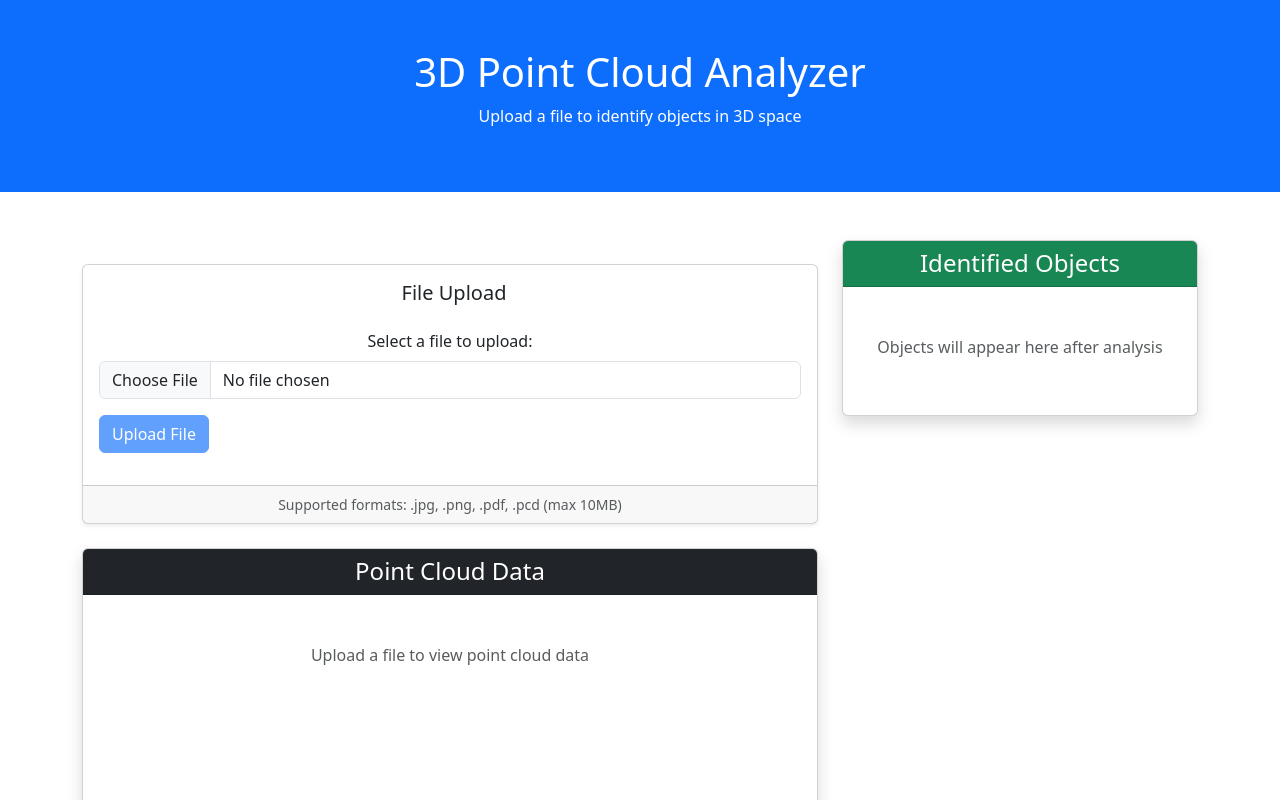
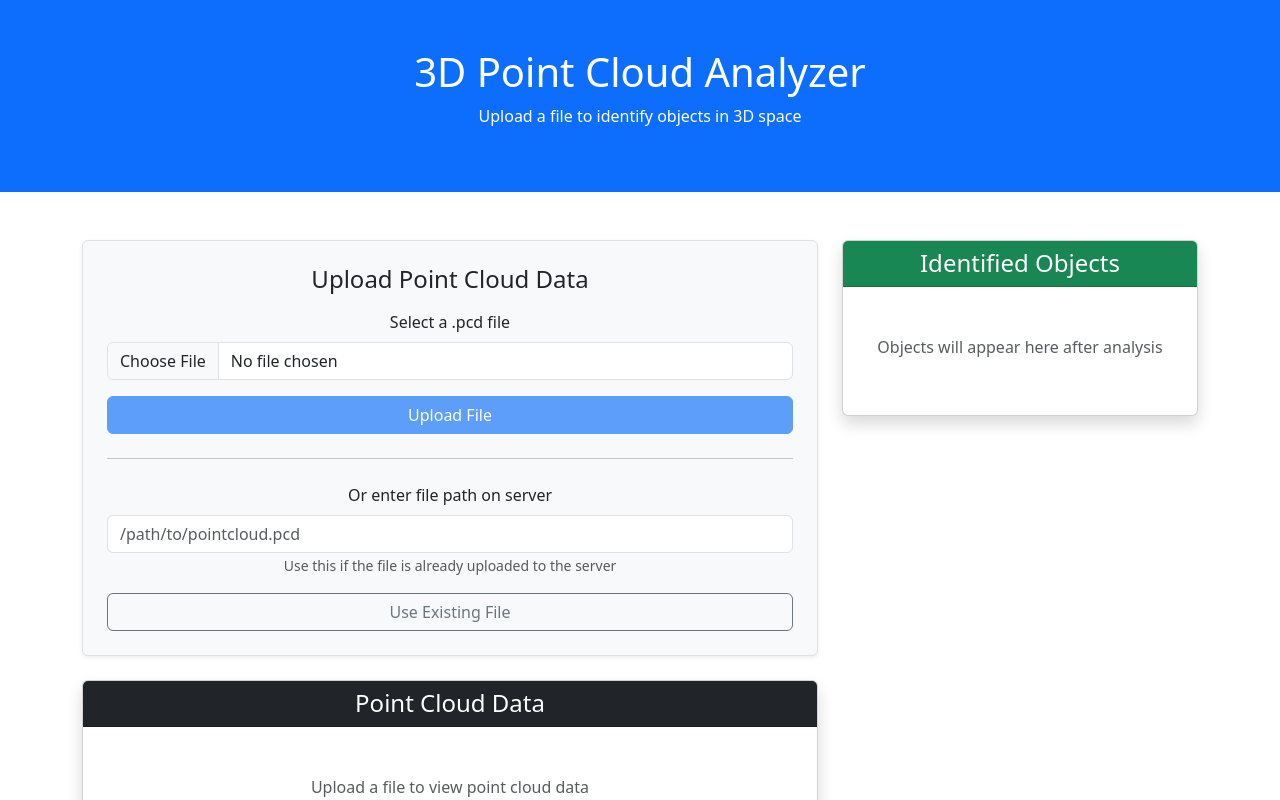
Before and after one commit to ErnieCoding/hackpsu-icds, a React (Create React App) app in the folder icds_front/: page / in a window 1280 px wide. Shown: the top 800 px of the page. Built offline with nearby package versions, Linux system fonts and the light colour scheme.

Commit message:
trying to connect backend to front

```diff
--- a/icds_front/src/App.js
+++ b/icds_front/src/App.js
@@ -9,6 +9,104 @@ function App() {
   const [identifiedObjects, setIdentifiedObjects] = useState([]);
   const [isLoading, setIsLoading] = useState(false);
   const [error, setError] = useState(null);
+  const [selectedObject, setSelectedObject] = useState(null);
+
+  // Function to send point cloud data to Django backend
+  const sendToBackend = async (filePath) => {
+    setIsLoading(true);
+
+    try {
+      const response = await fetch('/api/process-point-cloud/', {
+        method: 'POST',
+        headers: {
+          'Content-Type': 'application/json',
+        },
+        body: JSON.stringify({
+          is_cie_data: false,
+          is_pcd: true,
+          file_path: filePath
+        }),
+      });
+
+      if (!response.ok) {
+        throw new Error(`Server responded with ${response.status}`);
+      }
+
+      const data = await response.json();
+
+      if (data.status === 'success') {
+        // Process the response data
+        const processedData = processResponseData(data);
+        setPointCloudData(processedData);
+
+        // Detect objects in the point cloud
+        const objects = detectObjects(processedData.points);
+        setIdentifiedObjects(objects);
+        setSelectedObject(objects.length > 0 ? objects[0] : null);
+
+        setError(null);
+      } else {
+        throw new Error(data.message || 'Unknown error occurred');
+      }
+    } catch (err) {
+      setError(`Failed to process point cloud data: ${err.message}`);
+      console.error(err);
+    } finally {
+      setIsLoading(false);
+    }
+  };
+
+  // Process the response data from the backend
+  const processResponseData = (responseData) => {
+    const { points, colors } = responseData;
+
+    // Convert points array (which contains [x,y,z] arrays) into array of point objects
+    const pointObjects = points.map((point, index) => {
+      return {
+        x: point[0],
+        y: point[1],
+        z: point[2],
+        r: colors ? Math.floor(colors[index][0] * 255) : Math.floor(Math.random() * 255),
+        g: colors ? Math.floor(colors[index][1] * 255) : Math.floor(Math.random() * 255),
+        b: colors ? Math.floor(colors[index][2] * 255) : Math.floor(Math.random() * 255)
+      };
+    });
+
+    // Calculate bounds for the point cloud
+    const bounds = calculateBounds(points);
+
+    return {
+      points: pointObjects,
+      metadata: {
+        pointCount: points.length,
+        bounds: bounds
+      }
+    };
+  };
+
+  // Calculate bounds for the point cloud
+  const calculateBounds = (points) => {
+    if (!points || points.length === 0) {
+      return { x: { min: 0, max: 0 }, y: { min: 0, max: 0 }, z: { min: 0, max: 0 } };
+    }
+
+    const bounds = {
+      x: { min: Infinity, max: -Infinity },
+      y: { min: Infinity, max: -Infinity },
+      z: { min: Infinity, max: -Infinity }
+    };
+
+    points.forEach(point => {
+      bounds.x.min = Math.min(bounds.x.min, point[0]);
+      bounds.x.max = Math.max(bounds.x.max, point[0]);
+      bounds.y.min = Math.min(bounds.y.min, point[1]);
+      bounds.y.max = Math.max(bounds.y.max, point[1]);
+      bounds.z.min = Math.min(bounds.z.min, point[2]);
+      bounds.z.max = Math.max(bounds.z.max, point[2]);
+    });
+
+    return bounds;
+  };
 
   // Mock function to simulate object detection
   const detectObjects = (pointData) => {
@@ -53,6 +151,11 @@ function App() {
   };
 
   const handleDataReceived = (data) => {
+    // If data is a file path string, send it to the backend
+    if (typeof data === 'string') {
+      sendToBackend(data);
+    } else {
+      // For backward compatibility or local testing
       setIsLoading(true);
       try {
         const processedData = processPointCloudData(data);
@@ -61,6 +164,7 @@ function App() {
         // Detect objects in the point cloud
         const objects = detectObjects(processedData.points);
         setIdentifiedObjects(objects);
+        setSelectedObject(objects.length > 0 ? objects[0] : null);
 
         setError(null);
       } catch (err) {
@@ -69,10 +173,11 @@ function App() {
       } finally {
         setIsLoading(false);
       }
+    }
   };
 
+  // Legacy function for local processing
   const processPointCloudData = (rawData) => {
-    // Same as before...
     return {
       points: Array(100).fill(0).map((_, i) => ({
         x: Math.random() * 10,
@@ -91,6 +196,11 @@ function App() {
         }
       }
     };
+  };
+
+  // Handler for selecting an object from the list
+  const handleObjectSelect = (object) => {
+    setSelectedObject(object);
   };
 
   return (
@@ -115,6 +225,11 @@ function App() {
                   <div className="text-center py-4">
                     <div className="spinner-border text-primary" role="status"></div>
                     <p className="mt-2">Analyzing point cloud...</p>
+                  </div>
+                ) : error ? (
+                  <div className="text-center py-4 text-danger">
+                    <i className="bi bi-exclamation-triangle" style={{ fontSize: '2rem' }}></i>
+                    <p className="mt-2">{error}</p>
                   </div>
                 ) : pointCloudData ? (
                   <>
@@ -156,15 +271,23 @@ function App() {
                 ) : identifiedObjects.length > 0 ? (
                   <ListGroup variant="flush">
                     {identifiedObjects.map(obj => (
-                      <ListGroup.Item key={obj.id} className="d-flex justify-content-between align-items-start">
+                      <ListGroup.Item
+                        key={obj.id}
+                        className="d-flex justify-content-between align-items-start"
+                        action
+                        active={selectedObject && selectedObject.id === obj.id}
+                        onClick={() => handleObjectSelect(obj)}
+                      >
                         <div>
                           <h6 className="mb-1 text-capitalize">{obj.type}</h6>
-                          <small className="text-muted">
+                          <small className={selectedObject && selectedObject.id === obj.id ? "text-white" : "text-muted"}>
                             Points: {obj.pointCount} |
                             Confidence: {(obj.confidence * 100).toFixed(0)}%
                           </small>
                         </div>
-                        <Badge bg="success" pill>
+                        <Badge bg={selectedObject && selectedObject.id === obj.id ? "light" : "success"}
+                               text={selectedObject && selectedObject.id === obj.id ? "dark" : "white"}
+                               pill>
                           {obj.type === 'human' ? 'Person' : obj.type}
                         </Badge>
                       </ListGroup.Item>
@@ -190,26 +313,26 @@ function App() {
             </Card>
 
             {/* Object Details Panel (appears when objects are detected) */}
-            {identifiedObjects.length > 0 && (
+            {selectedObject && (
               <Card className="mt-3 shadow-sm">
                 <Card.Header className="bg-light">
                   <h5 className="mb-0">Object Details</h5>
                 </Card.Header>
                 <Card.Body>
                   <div className="mb-3">
-                    <h6>Selected: <span className="text-capitalize">{identifiedObjects[0].type}</span></h6>
+                    <h6>Selected: <span className="text-capitalize">{selectedObject.type}</span></h6>
                     <div className="small">
                       <div>Dimensions:</div>
                       <ul className="mb-1">
-                        <li>Width: {(identifiedObjects[0].bounds.x.max - identifiedObjects[0].bounds.x.min).toFixed(2)}m</li>
-                        <li>Depth: {(identifiedObjects[0].bounds.y.max - identifiedObjects[0].bounds.y.min).toFixed(2)}m</li>
-                        <li>Height: {(identifiedObjects[0].bounds.z.max - identifiedObjects[0].bounds.z.min).toFixed(2)}m</li>
+                        <li>Width: {(selectedObject.bounds.x.max - selectedObject.bounds.x.min).toFixed(2)}m</li>
+                        <li>Depth: {(selectedObject.bounds.y.max - selectedObject.bounds.y.min).toFixed(2)}m</li>
+                        <li>Height: {(selectedObject.bounds.z.max - selectedObject.bounds.z.min).toFixed(2)}m</li>
                       </ul>
                       <div>Position:</div>
                       <ul>
-                        <li>X: {identifiedObjects[0].bounds.x.min.toFixed(2)}-{identifiedObjects[0].bounds.x.max.toFixed(2)}</li>
-                        <li>Y: {identifiedObjects[0].bounds.y.min.toFixed(2)}-{identifiedObjects[0].bounds.y.max.toFixed(2)}</li>
-                        <li>Z: {identifiedObjects[0].bounds.z.min.toFixed(2)}-{identifiedObjects[0].bounds.z.max.toFixed(2)}</li>
+                        <li>X: {selectedObject.bounds.x.min.toFixed(2)}-{selectedObject.bounds.x.max.toFixed(2)}</li>
+                        <li>Y: {selectedObject.bounds.y.min.toFixed(2)}-{selectedObject.bounds.y.max.toFixed(2)}</li>
+                        <li>Z: {selectedObject.bounds.z.min.toFixed(2)}-{selectedObject.bounds.z.max.toFixed(2)}</li>
                       </ul>
                     </div>
                   </div>
--- a/icds_front/src/fileUploader.jsx
+++ b/icds_front/src/fileUploader.jsx
@@ -1,149 +1,119 @@
-import React, { useState } from "react";
-import axios from "axios";
-import { ProgressBar, Alert, Card, Button } from "react-bootstrap";
+import React, { useState } from 'react';
+import { Button, Form, Alert } from 'react-bootstrap';
 
-function FileUploader() {
-    const [selectedFile, setSelectedFile] = useState(null);
-    const [uploadStatus, setUploadStatus] = useState("");
-    const [uploadProgress, setUploadProgress] = useState(0);
-    const [isUploading, setIsUploading] = useState(false);
-    const [previewUrl, setPreviewUrl] = useState("");
+const FileUploader = ({ onUploadSuccess }) => {
+  const [file, setFile] = useState(null);
+  const [uploading, setUploading] = useState(false);
+  const [error, setError] = useState(null);
+  const [filePath, setFilePath] = useState('');
 
-    const handleFileChange = (event) => {
-        const file = event.target.files[0];
-        setSelectedFile(file);
-        setUploadStatus("");
-
-        // Create preview for images
-        if (file && file.type.startsWith("image/")) {
-            const reader = new FileReader();
-            reader.onload = (e) => setPreviewUrl(e.target.result);
-            reader.readAsDataURL(file);
-        } else {
-            setPreviewUrl("");
+  const handleFileChange = (e) => {
+    if (e.target.files.length > 0) {
+      setFile(e.target.files[0]);
+      setError(null);
     }
   };
 
   const handleUpload = async () => {
-        if (!selectedFile) {
-            setUploadStatus("Please select a file first");
+    if (!file) {
+      setError('Please select a file first');
       return;
     }
 
-        const formData = new FormData();
-        formData.append('file', selectedFile);
-
-        setIsUploading(true);
-        setUploadProgress(0);
+    // In a real application, you would upload the file to your server
+    // For this demo, we'll simulate the file being saved on the server
+    setUploading(true);
 
     try {
-            const response = await axios.post(
-                "your-backend-endpoint",
-                formData,
-                {
-                    headers: {
-                        "Content-Type": "multipart/form-data",
-                    },
-                    onUploadProgress: (progressEvent) => {
-                        const progress = Math.round(
-                            (progressEvent.loaded * 100) / progressEvent.total
-                        );
-                        setUploadProgress(progress);
+      // Normally here you would send the file to the server
+      // For this example, we'll simulate success and return a file path
+
+      // Mocked file upload functionality
+      await new Promise(resolve => setTimeout(resolve, 1000)); // Simulate network delay
+
+      // Generate a realistic file path that matches the server's expected format
+      const serverPath = `/uploads/${file.name}`;
+      setFilePath(serverPath);
+
+      // Signal success to the parent component by passing the file path
+      onUploadSuccess(serverPath);
+
+      setError(null);
+    } catch (err) {
+      setError(`Upload failed: ${err.message}`);
+      console.error('Upload error:', err);
+    } finally {
+      setUploading(false);
     }
-                }
-            );
+  };
 
-            setUploadStatus("success");
-            console.log("Server response: ", response.data);
-        } catch (error) {
-            setUploadStatus("error");
-            console.error("Upload error: ", error);
-        } finally {
-            setIsUploading(false);
+  // For simulating file path input (for testing with existing server files)
+  const handleFilePathChange = (e) => {
+    setFilePath(e.target.value);
+  };
+
+  const handleSubmitFilePath = (e) => {
+    e.preventDefault();
+    if (filePath.trim()) {
+      onUploadSuccess(filePath);
+    } else {
+      setError('Please enter a valid file path');
     }
   };
 
   return (
-        <Card className="shadow-sm mt-4">
-            <Card.Body>
-                <Card.Title className="mb-4">
-                    <i className="bi bi-cloud-arrow-up me-2"></i>
-                    File Upload
-                </Card.Title>
+    <div className="border rounded p-4 bg-light shadow-sm">
+      <h4 className="mb-3">Upload Point Cloud Data</h4>
 
-                <div className="mb-3">
-                    <label className="form-label">Select a file to upload:</label>
-                    <input
+      {error && <Alert variant="danger">{error}</Alert>}
+
+      <Form.Group className="mb-3">
+        <Form.Label>Select a .pcd file</Form.Label>
+        <Form.Control
           type="file"
           onChange={handleFileChange}
-                        className="form-control"
-                        disabled={isUploading}
+          accept=".pcd"
+          disabled={uploading}
         />
-                </div>
+      </Form.Group>
 
-                {previewUrl && (
-                    <div className="mb-3 text-center">
-                        <img
-                            src={previewUrl}
-                            alt="Preview"
-                            className="img-thumbnail"
-                            style={{ maxHeight: "200px" }}
-                        />
-                    </div>
-                )}
-
-                <div className="d-flex justify-content-between align-items-center mb-3">
       <Button
         variant="primary"
         onClick={handleUpload}
-                        disabled={!selectedFile || isUploading}
+        disabled={!file || uploading}
+        className="w-100"
       >
-                        {isUploading ? (
-                            <>
-                                <span className="spinner-border spinner-border-sm me-2" role="status" aria-hidden="true"></span>
-                                Uploading...
-                            </>
-                        ) : "Upload File"}
+        {uploading ? 'Uploading...' : 'Upload File'}
       </Button>
 
-                    {selectedFile && !isUploading && (
-                        <div className="text-muted">
-                            <small>
-                                {selectedFile.name} ({Math.round(selectedFile.size / 1024)} KB)
-                            </small>
+      <hr className="my-4" />
+
+      <Form onSubmit={handleSubmitFilePath}>
+        <Form.Group className="mb-3">
+          <Form.Label>Or enter file path on server</Form.Label>
+          <Form.Control
+            type="text"
+            placeholder="/path/to/pointcloud.pcd"
+            value={filePath}
+            onChange={handleFilePathChange}
+            disabled={uploading}
+          />
+          <Form.Text className="text-muted">
+            Use this if the file is already uploaded to the server
+          </Form.Text>
+        </Form.Group>
+
+        <Button
+          type="submit"
+          variant="outline-secondary"
+          disabled={uploading}
+          className="w-100"
+        >
+          Use Existing File
+        </Button>
+      </Form>
     </div>
-                    )}
-                </div>
-
-                {isUploading && (
-                    <ProgressBar
-                        now={uploadProgress}
-                        label={`${uploadProgress}%`}
-                        animated
-                        className="mb-3"
-                    />
-                )}
-
-                {uploadStatus === "success" && (
-                    <Alert variant="success" className="mt-3">
-                        <i className="bi bi-check-circle-fill me-2"></i>
-                        File uploaded successfully!
-                    </Alert>
-                )}
-
-                {uploadStatus === "error" && (
-                    <Alert variant="danger" className="mt-3">
-                        <i className="bi bi-exclamation-triangle-fill me-2"></i>
-                        Error uploading file. Please try again.
-                    </Alert>
-                )}
-            </Card.Body>
-
-            <Card.Footer className="text-muted small">
-                Supported formats: .jpg, .png, .pdf, .pcd (max 10MB)
-            </Card.Footer>
-        </Card>
   );
-}
+};
 
 export default FileUploader;
```
Lines whose indentation alone changed are shown as unchanged.
